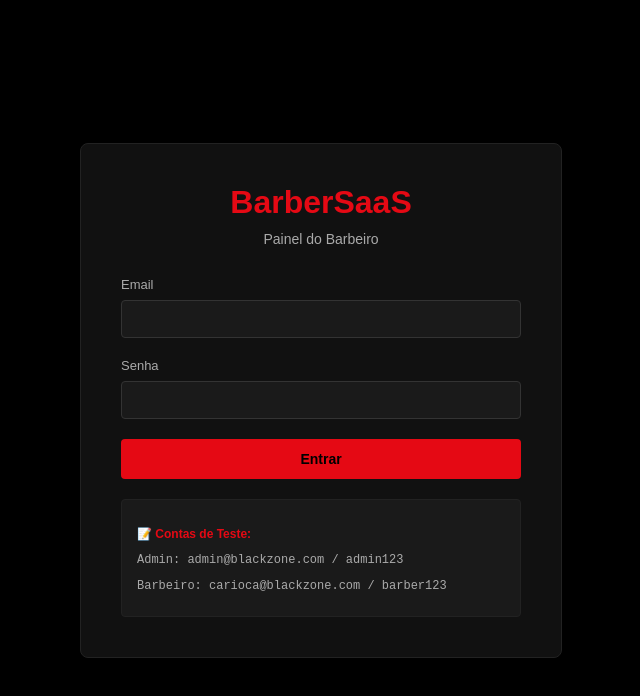
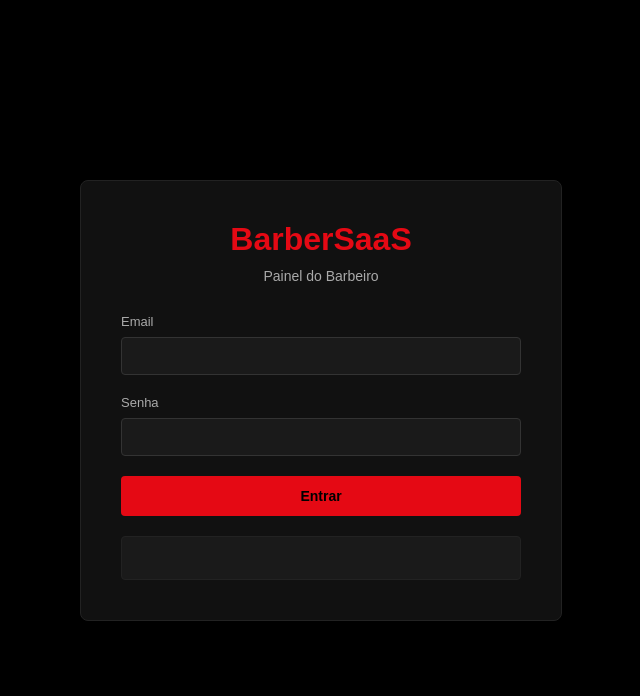
Before and after one commit to pedroleite44/barbershop-saas, a Next.js app: page /login in a window 1280 px wide. Shown: the top 696 px of the page, without its empty margins (319-959 px from the left). Built offline with nearby package versions, Linux system fonts and the light colour scheme.

Commit message:
feat: atualização da página de login e correção da API de upload para Vercel Blob

```diff
--- a/app/login/page.js
+++ b/app/login/page.js
@@ -86,9 +86,9 @@ export default function LoginPage() {
         </form>
 
         <div style={styles.testAccounts}>
-          <p style={styles.testTitle}>📝 Contas de Teste:</p>
-          <p style={styles.testAccount}>Admin: admin@blackzone.com / admin123</p>
-          <p style={styles.testAccount}>Barbeiro: carioca@blackzone.com / barber123</p>
+          <p style={styles.testTitle}></p>
+          <p style={styles.testAccount}></p>
+          <p style={styles.testAccount}></p>
         </div>
       </div>
     </div>
```
